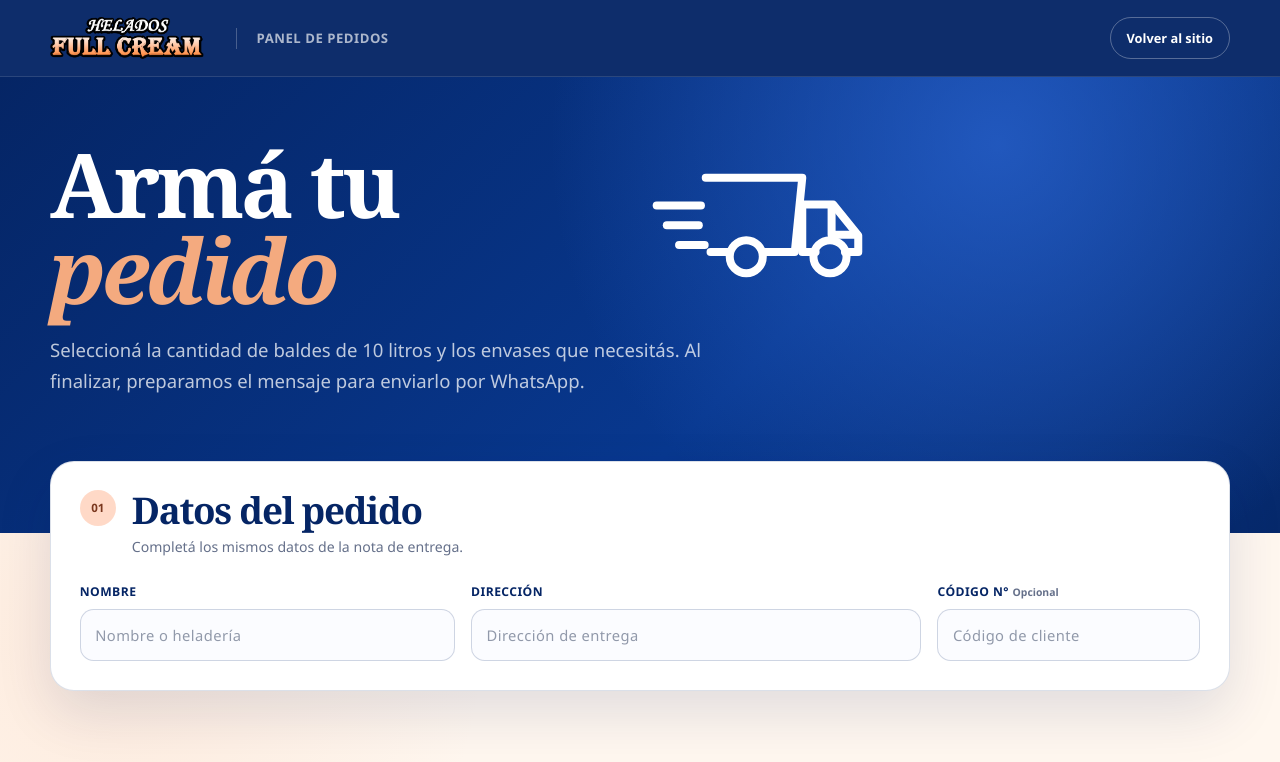
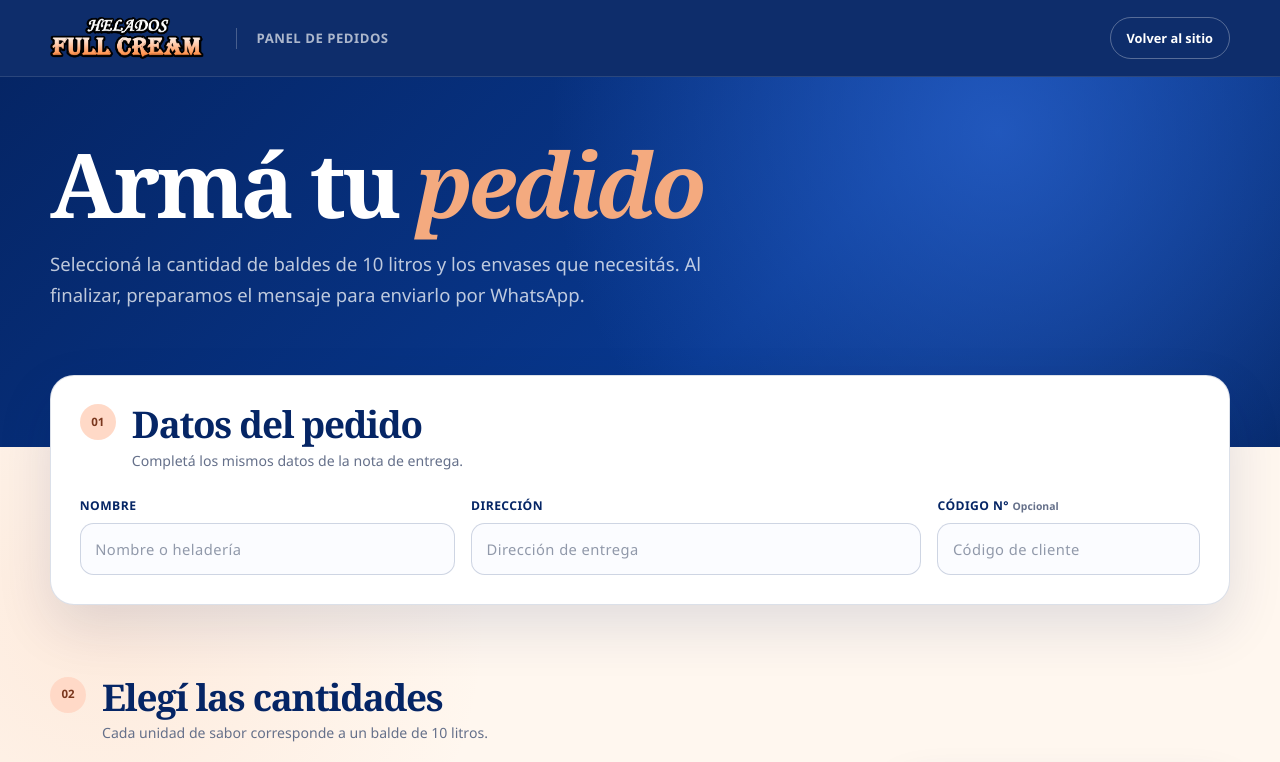
Before and after one commit to cartoonmemwork-maker/Full-Cream, a Next.js app: page /pedidos in a window 1280 px wide. Shown: the top 762 px of the page. Built offline with nearby package versions, Linux system fonts and the light colour scheme.

Commit message:
Update pedidos.module.css

```diff
--- a/app/pedidos/pedidos.module.css
+++ b/app/pedidos/pedidos.module.css
@@ -65,10 +65,7 @@
 }
 
 .orderTruck {
-  width: clamp(10rem, 19vw, 14rem);
-  height: auto;
-  color: white;
-  animation: order-truck-arrival 650ms cubic-bezier(0.22, 1, 0.36, 1) 100ms both;
+display: none;
 }
 
 @keyframes order-truck-arrival {
@@ -619,6 +616,7 @@
   }
 
   .orderTruck {
+    display: block;
     width: clamp(7rem, 32vw, 9rem);
     height: auto;
     margin: 0 auto;
```
